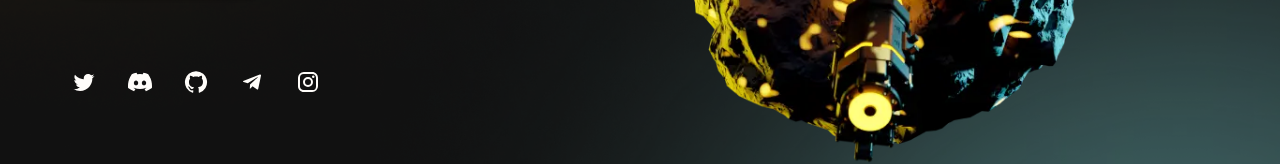
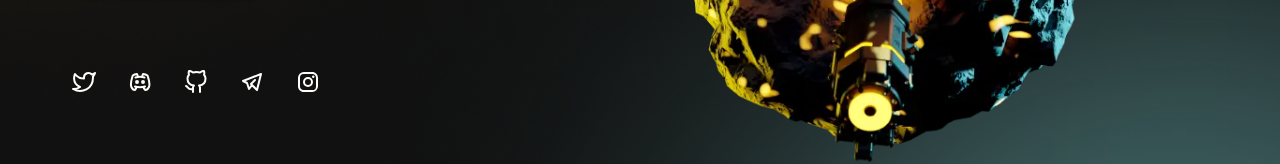
Before and after one commit to AssetMantle/website, a Next.js app: page / in a window 1280 px wide. Shown: the part 685-849 px from the top of the page. Built offline with nearby package versions, Linux system fonts and the light colour scheme.

Commit message:
🛠️iconography updated

```diff
--- a/components/SocialIcons.js
+++ b/components/SocialIcons.js
@@ -1,9 +1,8 @@
-import GitHubIcon from "@mui/icons-material/GitHub";
-import InstagramIcon from "@mui/icons-material/Instagram";
-import TelegramIcon from "@mui/icons-material/Telegram";
-import TwitterIcon from "@mui/icons-material/Twitter";
 import { IconButton, Stack, SvgIcon } from "@mui/material";
 import React from "react";
+import { FiLinkedin, FiGithub, FiTwitter } from "react-icons/fi";
+import { TbBrandTelegram, TbBrandDiscord } from "react-icons/tb";
+import InstagramIcon from "@mui/icons-material/Instagram";
 
 const SocialIcons = ({ spacing = 2 }) => (
   <Stack
@@ -17,37 +16,35 @@ const SocialIcons = ({ spacing = 2 }) => (
       target="_blank"
       color="inherit"
     >
-      <TwitterIcon fontSize="medium" />
+      <FiTwitter />
     </IconButton>
     <IconButton
       href="https://discord.gg/BSdBQ4495d"
       target="_blank"
       color="inherit"
     >
-      <SvgIcon viewBox="0 0 16 16">
-        <path d="M13.545 2.907a13.227 13.227 0 0 0-3.257-1.011.05.05 0 0 0-.052.025c-.141.25-.297.577-.406.833a12.19 12.19 0 0 0-3.658 0 8.258 8.258 0 0 0-.412-.833.051.051 0 0 0-.052-.025c-1.125.194-2.22.534-3.257 1.011a.041.041 0 0 0-.021.018C.356 6.024-.213 9.047.066 12.032c.001.014.01.028.021.037a13.276 13.276 0 0 0 3.995 2.02.05.05 0 0 0 .056-.019c.308-.42.582-.863.818-1.329a.05.05 0 0 0-.01-.059.051.051 0 0 0-.018-.011 8.875 8.875 0 0 1-1.248-.595.05.05 0 0 1-.02-.066.051.051 0 0 1 .015-.019c.084-.063.168-.129.248-.195a.05.05 0 0 1 .051-.007c2.619 1.196 5.454 1.196 8.041 0a.052.052 0 0 1 .053.007c.08.066.164.132.248.195a.051.051 0 0 1-.004.085 8.254 8.254 0 0 1-1.249.594.05.05 0 0 0-.03.03.052.052 0 0 0 .003.041c.24.465.515.909.817 1.329a.05.05 0 0 0 .056.019 13.235 13.235 0 0 0 4.001-2.02.049.049 0 0 0 .021-.037c.334-3.451-.559-6.449-2.366-9.106a.034.034 0 0 0-.02-.019Zm-8.198 7.307c-.789 0-1.438-.724-1.438-1.612 0-.889.637-1.613 1.438-1.613.807 0 1.45.73 1.438 1.613 0 .888-.637 1.612-1.438 1.612Zm5.316 0c-.788 0-1.438-.724-1.438-1.612 0-.889.637-1.613 1.438-1.613.807 0 1.451.73 1.438 1.613 0 .888-.631 1.612-1.438 1.612Z" />
-      </SvgIcon>
+      <TbBrandDiscord />
     </IconButton>
     <IconButton
       href="https://github.com/AssetMantle"
       target="_blank"
       color="inherit"
     >
-      <GitHubIcon fontSize="medium" />
+      <FiGithub />
     </IconButton>
     <IconButton
       href="https://t.me/assetmantlechat"
       target="_blank"
       color="inherit"
     >
-      <TelegramIcon fontSize="medium" />
+      <TbBrandTelegram />
     </IconButton>
     <IconButton
       href="https://www.instagram.com/assetmantle/"
       target="_blank"
       color="inherit"
     >
-      <InstagramIcon fontSize="medium" />
+      <InstagramIcon />
     </IconButton>
   </Stack>
 );
```
